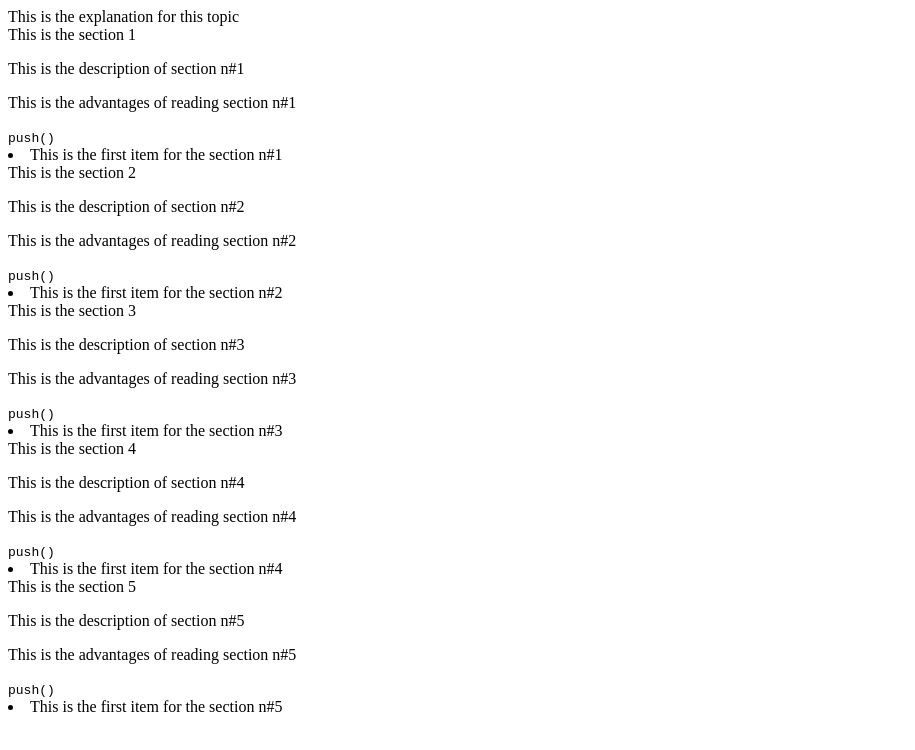
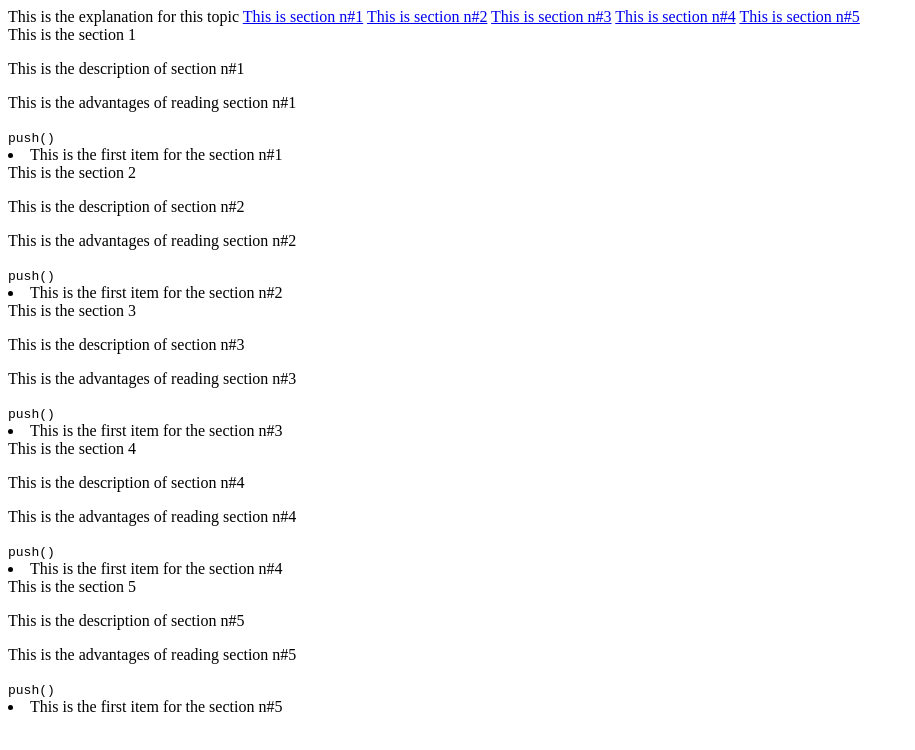
Before and after one commit to JAAR91/01-02-test, a plain HTML site: page index.html in a window 1280 px wide. Shown: the whole page, without its empty margins (0-915 px from the left). Drawn offline with Linux system fonts and the light colour scheme.

Commit message:
Links added to the nav element that correspond to each section element in the webpage. Header located before the link elements inside the nav element.

```diff
--- a/index.html
+++ b/index.html
@@ -22,14 +22,26 @@
 
     -->
 
-
     <main id="main-doc">
-
       <nav id="navbar">
         <header>
           This is the explanation for this topic
+          <a class="nav-link" href="#This_is_the_section_1"
+            >This is section n#1</a
+          >
+          <a class="nav-link" href="#This_is_the_section_2"
+            >This is section n#2</a
+          >
+          <a class="nav-link" href="#This_is_the_section_3"
+            >This is section n#3</a
+          >
+          <a class="nav-link" href="#This_is_the_section_4"
+            >This is section n#4</a
+          >
+          <a class="nav-link" href="#This_is_the_section_5"
+            >This is section n#5</a
+          >
         </header>
-
       </nav>
 
       <section class="main-section" id="This_is_the_section_1">
```
